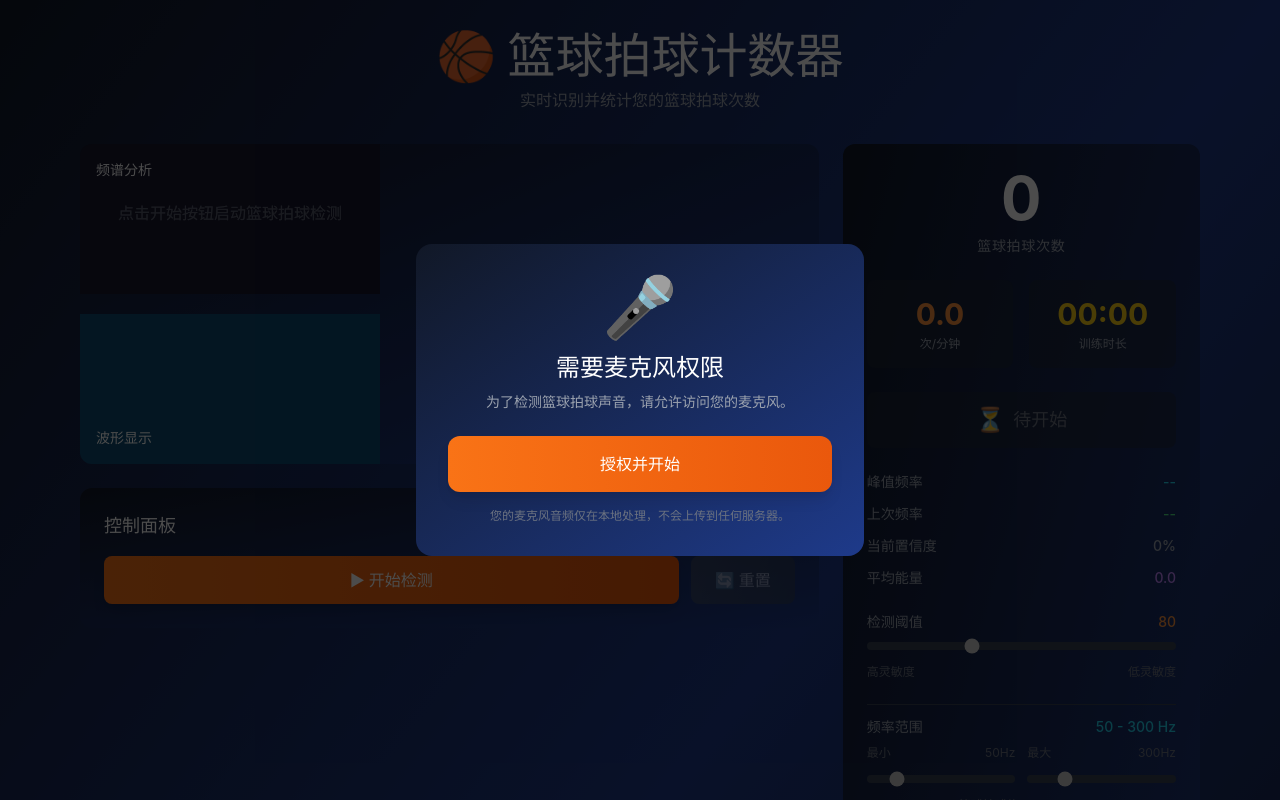
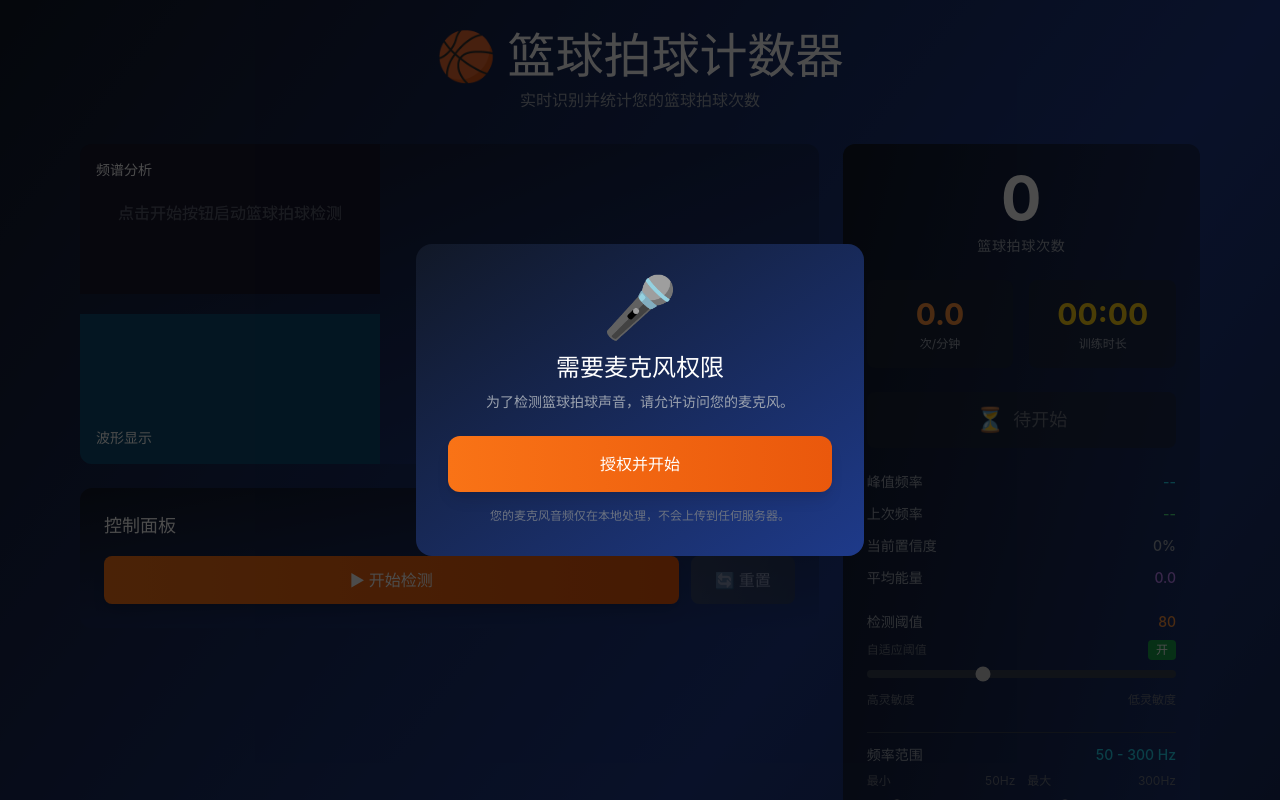
Before and after one commit to jasongwq/basketball-counter, a React (Vite) app: page / in a window 1280 px wide. Shown: the top 800 px of the page. Built offline with nearby package versions, Linux system fonts and the light colour scheme.

Commit message:
fix: 修复阈值和置信度调节问题
- 修复 startDetection 初始化 refs 问题
- 添加自适应阈值开关，可选择手动或自动调节阈值
- 阈值滑块始终显示手动设置值
- 置信度调节现在可以实时生效

```diff
--- a/src/App.tsx
+++ b/src/App.tsx
@@ -16,6 +16,7 @@ function App() {
   const [timeDomainWeight, setTimeDomainWeight] = useState(0.25);
   const [stabilityWeight, setStabilityWeight] = useState(0.15);
   const [rangeWeight, setRangeWeight] = useState(0.2);
+  const [useAdaptiveThreshold, setUseAdaptiveThreshold] = useState(true);
   const [showPermissionModal, setShowPermissionModal] = useState(true);
 
   const {
@@ -48,7 +49,7 @@ function App() {
     minHitInterval,
     minFrequency,
     maxFrequency,
-    useAdaptiveThreshold: true,
+    useAdaptiveThreshold: useAdaptiveThreshold,
     useMultiFeature: true,
     calibrationDuration: 2000,
     confidenceThreshold,
@@ -82,6 +83,10 @@ function App() {
   useEffect(() => {
     setWeights({ energy: energyWeight, timeDomain: timeDomainWeight, stability: stabilityWeight, range: rangeWeight });
   }, [energyWeight, timeDomainWeight, stabilityWeight, rangeWeight, setWeights]);
+
+  const handleUseAdaptiveThresholdChange = useCallback((value: boolean) => {
+    setUseAdaptiveThreshold(value);
+  }, []);
 
   const handleStart = useCallback(async () => {
     await startListening();
@@ -268,7 +273,7 @@ function App() {
             <StatsPanel
               result={result}
               isActive={isDetecting}
-              energyThreshold={result.adaptiveThreshold || energyThreshold}
+              energyThreshold={energyThreshold}
               onThresholdChange={handleThresholdChange}
               minFrequency={minFrequency}
               maxFrequency={maxFrequency}
@@ -289,6 +294,8 @@ function App() {
               onTimeDomainWeightChange={handleTimeDomainWeightChange}
               onStabilityWeightChange={handleStabilityWeightChange}
               onRangeWeightChange={handleRangeWeightChange}
+              useAdaptiveThreshold={useAdaptiveThreshold}
+              onUseAdaptiveThresholdChange={handleUseAdaptiveThresholdChange}
             />
           </div>
         </div>
--- a/src/components/StatsPanel.tsx
+++ b/src/components/StatsPanel.tsx
@@ -25,6 +25,8 @@ interface StatsPanelProps {
   onTimeDomainWeightChange?: (value: number) => void;
   onStabilityWeightChange?: (value: number) => void;
   onRangeWeightChange?: (value: number) => void;
+  useAdaptiveThreshold?: boolean;
+  onUseAdaptiveThresholdChange?: (value: boolean) => void;
 }
 
 export const StatsPanel: React.FC<StatsPanelProps> = ({
@@ -50,7 +52,9 @@ export const StatsPanel: React.FC<StatsPanelProps> = ({
   onEnergyWeightChange,
   onTimeDomainWeightChange,
   onStabilityWeightChange,
-  onRangeWeightChange
+  onRangeWeightChange,
+  useAdaptiveThreshold = false,
+  onUseAdaptiveThresholdChange
 }) => {
   const [animatedCount, setAnimatedCount] = useState(0);
 
@@ -228,9 +232,24 @@ export const StatsPanel: React.FC<StatsPanelProps> = ({
             <label className="text-sm text-gray-400">检测阈值</label>
             <span className="text-sm text-orange-400 font-medium">{energyThreshold}</span>
           </div>
+          {onUseAdaptiveThresholdChange && (
+            <div className="flex items-center justify-between text-xs mb-1">
+              <span className="text-gray-500">自适应阈值</span>
+              <button
+                onClick={() => onUseAdaptiveThresholdChange(!useAdaptiveThreshold)}
+                className={`px-2 py-0.5 rounded text-xs font-medium transition-colors ${
+                  useAdaptiveThreshold
+                    ? 'bg-green-600 text-white'
+                    : 'bg-gray-700 text-gray-400'
+                }`}
+              >
+                {useAdaptiveThreshold ? '开' : '关'}
+              </button>
+            </div>
+          )}
           <input
             type="range"
-            min="20"
+            min="10"
             max="200"
             value={energyThreshold}
             onChange={(e) => onThresholdChange(Number(e.target.value))}
--- a/src/hooks/useHitDetection.ts
+++ b/src/hooks/useHitDetection.ts
@@ -600,6 +600,14 @@ export function useHitDetection(
   const startDetection = useCallback(async () => {
     if (!isListening) return;
 
+    thresholdRef.current = thresholdRef.current || energyThreshold;
+    confidenceThresholdRef.current = confidenceThresholdRef.current || confidenceThreshold;
+    peakWindowSizeRef.current = peakWindowSizeRef.current || peakWindowSize;
+    energyWeightRef.current = energyWeightRef.current || energyWeight;
+    timeDomainWeightRef.current = timeDomainWeightRef.current || timeDomainWeight;
+    stabilityWeightRef.current = stabilityWeightRef.current || stabilityWeight;
+    rangeWeightRef.current = rangeWeightRef.current || rangeWeight;
+
     if (useAdaptiveThresholdRef.current && noiseLevelRef.current === 0) {
       await calibrate();
     }
@@ -612,7 +620,7 @@ export function useHitDetection(
     useMultiFeatureRef.current = useMultiFeature;
     peakHistoryRef.current = [];
     animationFrameRef.current = requestAnimationFrame(detectHits);
-  }, [isListening, resetStats, detectHits, calibrate, minHitInterval, useAdaptiveThreshold, useMultiFeature]);
+  }, [isListening, resetStats, detectHits, calibrate, minHitInterval, useAdaptiveThreshold, useMultiFeature, energyThreshold, confidenceThreshold, peakWindowSize, energyWeight, timeDomainWeight, stabilityWeight, rangeWeight]);
 
   const stopDetection = useCallback(() => {
     setIsDetecting(false);
```
Also changed, not shown: 1 other file (tests, documents, lock files or other folders).
